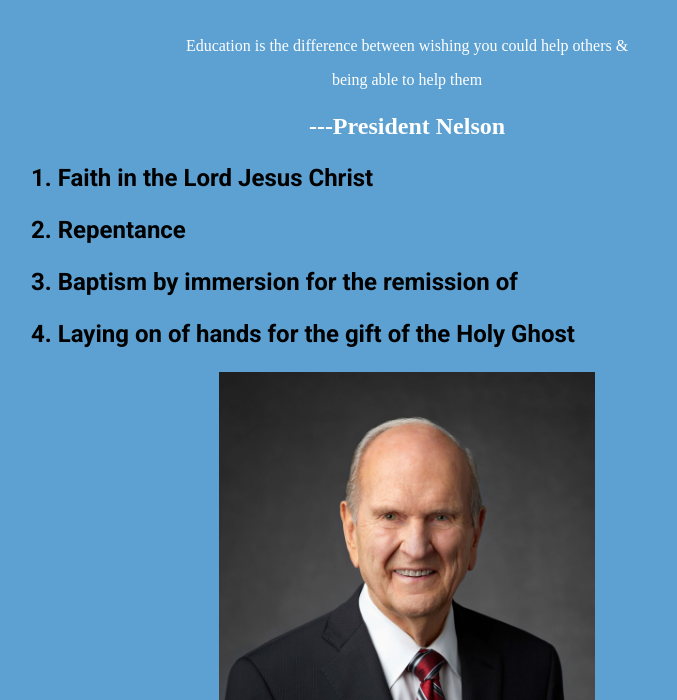
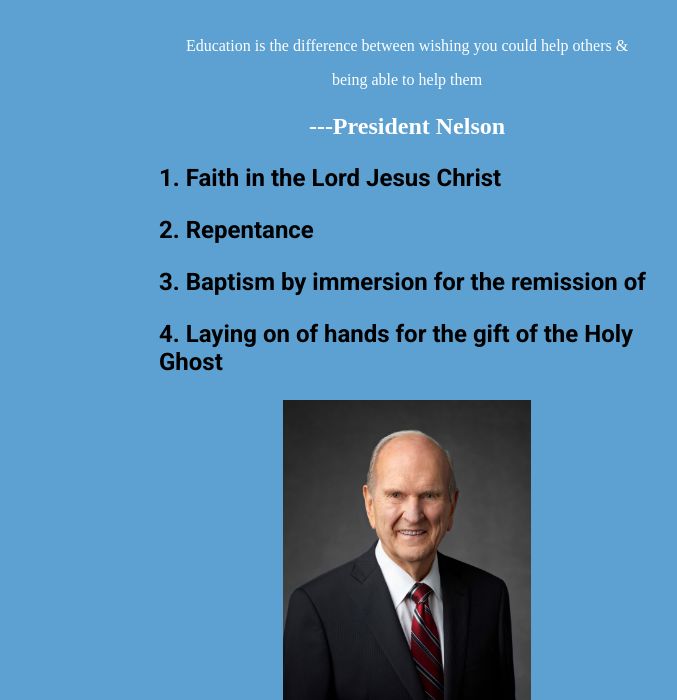
Before and after one commit to darrensheffer/wdd130, a plain HTML site: page ice-challenges/w04-ice.html in a window 1280 px wide. Shown: the part 100-800 px from the top of the page, without its empty margins (233-910 px from the left). Drawn offline with Linux system fonts and the light colour scheme.

Commit message:
Nothing going right

```diff
--- a/ice-challenges/styles/styles.css
+++ b/ice-challenges/styles/styles.css
@@ -14,8 +14,8 @@ body {
     ". footer .";
     background-color: #4c8ec1; */
 
-    padding-left: 20%;
-    padding-right: 20%;
+    padding-left: 30%;
+    padding-right: 30%;
     /* background-color: #4c8ec1; */
     background-color: #5ca1d2;
 }
```
